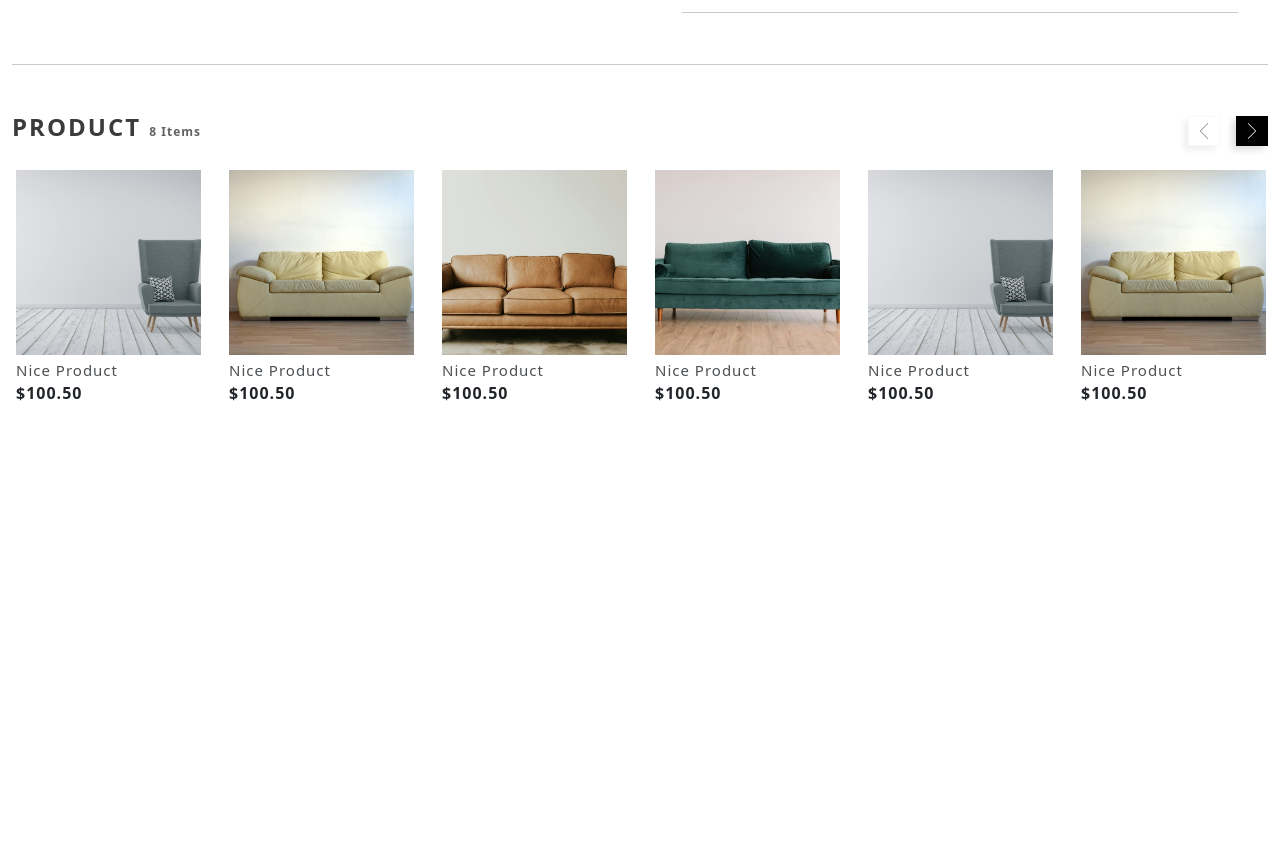
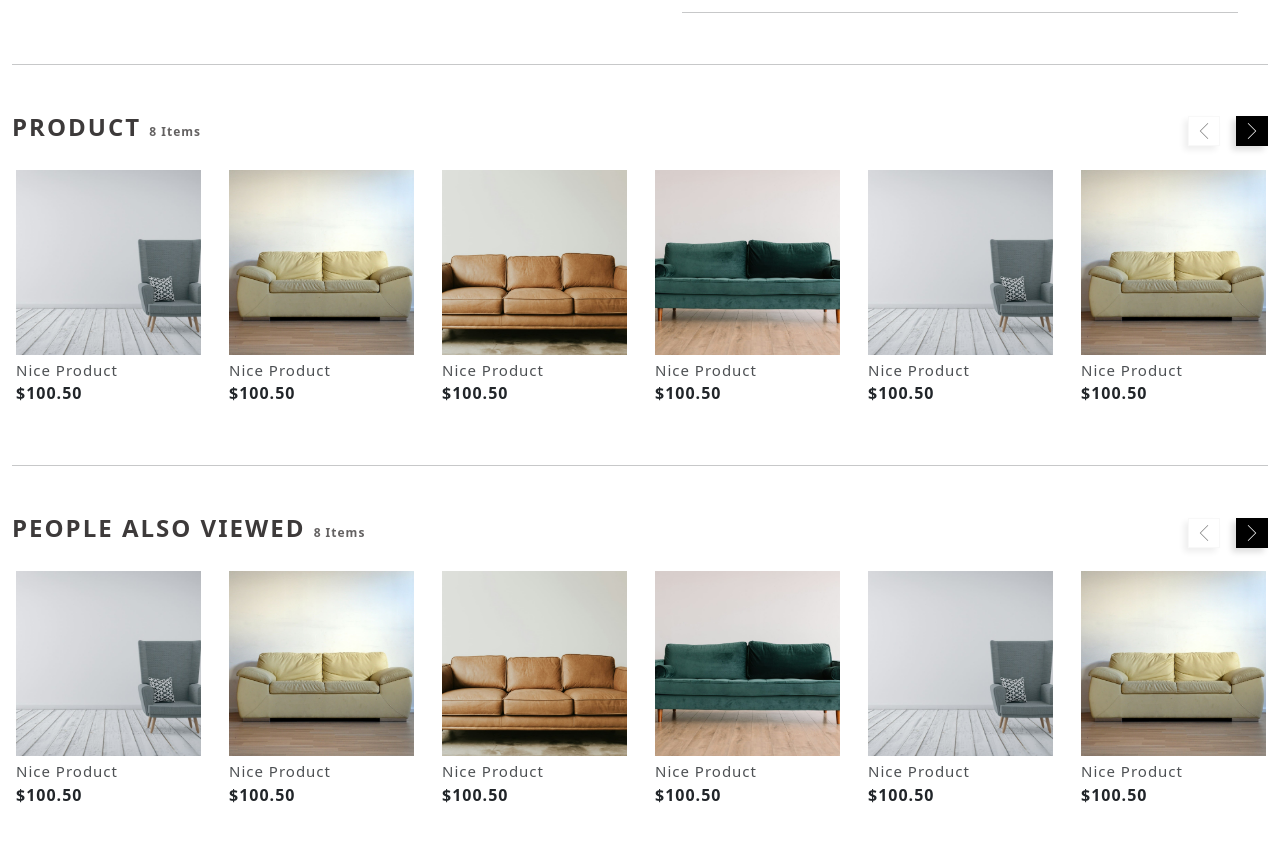
Before and after one commit to Naiem-Devs/Milano-Produktside-v2, a plain HTML site: page index.html in a window 1280 px wide. Shown: the part 793-1644 px from the top of the page. Before the commit the page ends 1242 px from the top, so only its background shows below. Drawn offline with nearby package versions, Linux system fonts and the light colour scheme; files whose address does not match are found by name.

Commit message:
more slider

```diff
--- a/assets/css/style.css
+++ b/assets/css/style.css
@@ -321,7 +321,9 @@ li {
   width: 85%;
   height: 100%;
 }
-.gallery-main .swiper-button-prev, .gallery-main .swiper-button-next {
+
+.gallery-main .swiper-button-prev,
+.gallery-main .swiper-button-next {
   position: absolute;
   /* bottom: 0; */
   right: 0;
@@ -335,11 +337,17 @@ li {
   background: no-repeat;
 }
 
-.gallery-main .swiper-button-next {bottom: 0;left: 0;}
-.gallery-main .swiper-button-prev::after, .gallery-main .swiper-button-next::after {
+.gallery-main .swiper-button-next {
+  bottom: 0;
+  left: 0;
+}
+
+.gallery-main .swiper-button-prev::after,
+.gallery-main .swiper-button-next::after {
   font-size: 12px;
   opacity: 0;
 }
+
 .gallery-main .swiper-button-prev {
   left: 0;
   top: 0;
@@ -357,6 +365,7 @@ li {
   text-shadow: 0 0 20px rgba(0, 0, 0, 0.3);
   color: #ffffff;
 }
+
 .swiper-slide-active .gallery-title {
   -webkit-animation: slide-in 0.3s ease-in both;
   animation: slide-in 0.3s ease-in both;
@@ -369,21 +378,31 @@ li {
   flex-shrink: 0;
   height: 85vh;
 }
+
 .gallery-thumbs .swiper-slide img {
   transition: 0.3s;
 }
+
 .gallery-thumbs .swiper-slide-active {
   opacity: 0.9;
 }
+
 .gallery-thumbs .swiper-slide-thumb-active {
   opacity: 1;
 }
 
-.gallery-thumbs .swiper-slide {margin-bottom: 15px;}
-.gallery-thumbs .swiper-wrapper {justify-content: flex-start;top: 65px;}
-.gallery-thumbs .swiper-slide-thumb-active img {
+.gallery-thumbs .swiper-slide {
+  margin-bottom: 15px;
 }
-.swiper-slide img{
+
+.gallery-thumbs .swiper-wrapper {
+  justify-content: flex-start;
+  top: 65px;
+}
+
+.gallery-thumbs .swiper-slide-thumb-active img {}
+
+.swiper-slide img {
   width: 100%;
   height: 100%;
   object-fit: cover;
@@ -403,6 +422,7 @@ li {
     right: -50%;
   }
 }
+
 /*============ Area End =============*/
 
 
@@ -433,7 +453,8 @@ li {
   height: 87vh;
 }
 
-.product__content.p__two,.product__content.p__three {
+.product__content.p__two,
+.product__content.p__three {
   right: -800px;
   top: 0;
   position: fixed;
@@ -556,7 +577,7 @@ span.info-link {
   cursor: pointer;
 }
 
-span.info-link:hover + .sofasat__info {
+span.info-link:hover+.sofasat__info {
   opacity: 1;
 }
 
@@ -620,17 +641,19 @@ span.info-link:hover + .sofasat__info {
   transition: all .3s;
 }
 
-.sofasat__item > a:hover {
+.sofasat__item>a:hover {
   border: 2px solid #000000;
 }
 
-i.textureBtn > img {
+i.textureBtn>img {
   height: 100%;
   object-fit: cover;
   width: 100%;
 }
 
-.border-none .sofasat__item>a {border-color: transparent;}
+.border-none .sofasat__item>a {
+  border-color: transparent;
+}
 
 .border-none .sofasat__item>a:hover {
   border-color: #000;
@@ -779,14 +802,35 @@ i.textureBtn > img {
 }
 
 
-.sofasat__info {position: absolute;left: 50%;top: 50%;max-width: 320px;z-index: 999999999;background: #fff;box-shadow: 0 0 10px #0009;transform: translate(-50%, -50%);opacity: 0;pointer-events: none;transition: all .3s;/* position: absolute; */width: 100%;/* bottom: 0; */}
+.sofasat__info {
+  position: absolute;
+  left: 50%;
+  top: 50%;
+  max-width: 320px;
+  z-index: 999999999;
+  background: #fff;
+  box-shadow: 0 0 10px #0009;
+  transform: translate(-50%, -50%);
+  opacity: 0;
+  pointer-events: none;
+  transition: all .3s;
+  /* position: absolute; */
+  width: 100%;
+  /* bottom: 0; */
+}
 
-.sofasat__info > i {
+.sofasat__info>i {
   overflow: hidden;
   height: 140px;
   display: block;
 }
-.sofasat__info__content {text-transform: capitalize;padding: 20px;font-size: 14px;letter-spacing: 0;}
+
+.sofasat__info__content {
+  text-transform: capitalize;
+  padding: 20px;
+  font-size: 14px;
+  letter-spacing: 0;
+}
 
 .sofasat__info__content ul {
   margin-bottom: 13px;
@@ -819,7 +863,11 @@ i.textureBtn > img {
 }
 
 
-.reviwe__wrp {max-width: 600px;margin: auto;padding: 20px 0;}
+.reviwe__wrp {
+  max-width: 600px;
+  margin: auto;
+  padding: 20px 0;
+}
 
 .reviwe__wrp .btn-close {
   position: absolute;
@@ -827,7 +875,12 @@ i.textureBtn > img {
   top: 10px;
   font-size: 13px;
 }
-.reviwe__blk {border-bottom: 1px solid #0005;padding-bottom: 12px;margin-bottom: 20px;}
+
+.reviwe__blk {
+  border-bottom: 1px solid #0005;
+  padding-bottom: 12px;
+  margin-bottom: 20px;
+}
 
 .reviwe__blk:last-child {
   margin: 0;
@@ -892,8 +945,9 @@ i.textureBtn > img {
 .reviwe__blk ul img {
   max-width: 10px;
 }
-.border-1 {
-}
+
+.border-1 {}
+
 .reviwe__action {
   display: flex;
   gap: 15px;
@@ -918,7 +972,13 @@ i.textureBtn > img {
 
 
 
-.product__slider__top {display: flex;align-items: center;justify-content: space-between;text-transform: capitalize;margin: 50px 0 20px;}
+.product__slider__top {
+  display: flex;
+  align-items: center;
+  justify-content: space-between;
+  text-transform: capitalize;
+  margin: 50px 0 20px;
+}
 
 .product__slider__top h4 {
   text-transform: uppercase;
@@ -930,7 +990,12 @@ i.textureBtn > img {
   opacity: .8;
   text-transform: capitalize;
 }
-.product__slider__top .arrow-wrp {display: flex;align-items: center;gap: 16px;}
+
+.product__slider__top .arrow-wrp {
+  display: flex;
+  align-items: center;
+  gap: 16px;
+}
 
 .product__slider__top .arrow-wrp div {
   width: 32px;
@@ -959,15 +1024,37 @@ i.textureBtn > img {
   width: 16px;
   cursor: pointer;
 }
-.arrow-prev {
+
+.arrow-prev {}
+
+.arrow-next,
+.arrrow-next,
+.arroow-next {
+  background: #000;
+  opacity: 1 !important;
+  border: none !important
 }
-.arrow-next,.arrrow-next {background: #000;opacity: 1 !important;border: none !important;!i;!;}
 
-.arrow-next img,.arrrow-next img {
+.arrow-next img,
+.arrrow-next img,
+.arroow-next img {
   filter: brightness(7.5) invert(1);
 }
-.product-slider .slick-list.draggable,.product-slider-btm .slick-list.draggable {left: -10px;margin-right: -20px;}
-.product__item b {font-weight: 500;display: block;opacity: .8;font-size: 15px;}
+
+.product-slider .slick-list.draggable,
+.product-slider-btm .slick-list.draggable ,
+.product-slider-two .slick-list.draggable
+{
+  left: -10px;
+  margin-right: -20px;
+}
+
+.product__item b {
+  font-weight: 500;
+  display: block;
+  opacity: .8;
+  font-size: 15px;
+}
 
 .product__item b span {
   font-weight: 300;
@@ -1013,7 +1100,8 @@ i.textureBtn > img {
   /* padding-bottom: 0; */
 }
 
-.product__item button, .product__item i a {
+.product__item button,
+.product__item i a {
   background: #9F6550;
   color: #fff;
   padding: 8px 16px;
@@ -1042,7 +1130,8 @@ i.textureBtn > img {
   background: #000;
 }
 
-.product__item:hover button,.product__item:hover i a {
+.product__item:hover button,
+.product__item:hover i a {
   opacity: 1;
   pointer-events: all;
 }
@@ -1054,12 +1143,12 @@ i.textureBtn > img {
   object-position: center;
   transition: all .3s ease;
 }
+
 /*============ Area End =============*/
 
-.p__one.show ,
-.p__two.show ,
-.p__three.show
-{
+.p__one.show,
+.p__two.show,
+.p__three.show {
   pointer-events: all;
   right: 0;
   opacity: 1;
@@ -1077,14 +1166,18 @@ i.textureBtn > img {
 .rtl-slider-flex {
   background: #fff;
 }
+
 .thumb-prev,
-.thumb-next {left: 0;}
-.thumb-prev {
+.thumb-next {
+  left: 0;
 }
+
+.thumb-prev {}
 
 .thumb-next {
   top: 0;
 }
+
 /* Necessary styles */
 .rtl-slider-flex {
   display: flex;
@@ -1094,15 +1187,18 @@ i.textureBtn > img {
   gap: 20px;
   padding-left: 20px;
 }
+
 .rtl-slider-flex .rtl-slider {
-  width: calc( 100% - 150px);
+  width: calc(100% - 150px);
 }
+
 .rtl-slider-flex .rtl-slider-nav {
   width: 130px;
   margin-top: -2px;
   flex-shrink: 0;
   height: calc(100vh - 120px);
 }
+
 .rtl-slider-flex .rtl-slider-nav .rtl-slider-slide {
   padding-top: 90%;
   margin-bottom: 15px;
@@ -1113,9 +1209,11 @@ i.textureBtn > img {
 }
 
 .rtl-slider-flex .rtl-slider-nav .rtl-slider-slide img {}
+
 .rtl-slider-flex .rtl-slider-nav .slick-slide.slick-current.slick-active .rtl-slider-slide {
   opacity: 1;
 }
+
 .rtl-slider-flex .rtl-slider-slide {
   background: #0b69b7 url("") no-repeat center/cover;
   padding-top: 109.25%;
@@ -1133,6 +1231,7 @@ i.textureBtn > img {
   object-position: center;
   width: 100%;
 }
+
 .rtl-slider-flex .thumb-prev,
 .rtl-slider-flex .thumb-next {
   position: absolute;
@@ -1148,6 +1247,7 @@ i.textureBtn > img {
   left: 39px;
   filter: brightness(0) invert(15);
 }
+
 .rtl-slider-flex .thumb-prev {
   right: 9.5%;
 }
@@ -1158,14 +1258,14 @@ i.textureBtn > img {
 
 
 
-.product-slider .slider .slick-list ,
-.product-slider-btm .slider .slick-list
-{
-  margin:0 -20px;
+.product-slider .slider .slick-list,
+.product-slider-btm .slider .slick-list,
+.product-slider-two .slider .slick-list {
+  margin: 0 -20px;
 }
 
-.product-slider-btm .slick-slide ,
-.product-slider .slick-slide
-{
+.product-slider-two .slick-slide,
+.product-slider-btm .slick-slide,
+.product-slider .slick-slide {
   margin: 0 14px;
 }
--- a/index.html
+++ b/index.html
@@ -709,6 +709,73 @@
                             </div>
                         </div>
                     </div>
+                    <div class="col-12">
+                        <div class=""><hr class="mb-5"></div>
+                    </div>
+                    <div class="col-lg-12">
+                        <div class=" pb-4">
+
+                            <div class="product__slider__top mt-0">
+                                <h4>people also viewed <span>8 items</span></h4>
+                                <div class="arrow-wrp">
+                                    <div class="arroow-prev"><img src="assets/img/left-chevron.png" alt=""></div>
+                                    <div class="arroow-next"><img src="assets/img/right-chevron.png" alt=""></div>
+                                </div>
+                            </div>
+                            <div class=" product-slider-two">
+                                <div class="product__item">
+                                    <i><img src="assets/img/sofa-1.jpg" alt=""> <a href="">add to cart</a></i>
+                                    <b>Nice Product</b>
+                                    <span>$100.50</span>
+                                </div>
+                                <div class="product__item">
+                                    <i><img src="assets/img/sofa-2.jpg" alt=""><a href="">add to cart</a></i>
+                                    <b>Nice Product</b>
+                                    <span>$100.50</span>
+                                </div>
+                                <div class="product__item">
+                                    <i><img src="assets/img/sofa-3.jpg" alt=""><a href="">add to cart</a></i>
+                                    <b>Nice Product</b>
+                                    <span>$100.50</span>
+                                </div>
+                                <div class="product__item">
+                                    <i><img src="assets/img/sofa-4.jpg" alt=""><a href="">add to cart</a></i>
+                                    <b>Nice Product</b>
+                                    <span>$100.50</span>
+                                </div>
+                                <div class="product__item">
+                                    <i><img src="assets/img/sofa-1.jpg" alt=""><a href="">add to cart</a></i>
+                                    <b>Nice Product</b>
+                                    <span>$100.50</span>
+                                </div>
+                                <div class="product__item">
+                                    <i><img src="assets/img/sofa-2.jpg" alt=""><a href="">add to cart</a></i>
+                                    <b>Nice Product</b>
+                                    <span>$100.50</span>
+                                </div>
+                                <div class="product__item">
+                                    <i><img src="assets/img/sofa-3.jpg" alt=""><a href="">add to cart</a></i>
+                                    <b>Nice Product</b>
+                                    <span>$100.50</span>
+                                </div>
+                                <div class="product__item">
+                                    <i><img src="assets/img/sofa-4.jpg" alt=""><a href="">add to cart</a></i>
+                                    <b>Nice Product</b>
+                                    <span>$100.50</span>
+                                </div>
+                                <div class="product__item">
+                                    <i><img src="assets/img/sofa-1.jpg" alt=""><a href="">add to cart</a></i>
+                                    <b>Nice Product</b>
+                                    <span>$100.50</span>
+                                </div>
+                                <div class="product__item">
+                                    <i><img src="assets/img/sofa-3.jpg" alt=""><a href="">add to cart</a></i>
+                                    <b>Nice Product</b>
+                                    <span>$100.50</span>
+                                </div>
+                            </div>
+                        </div>
+                    </div>
                 </div>
             </div>
         </section>
@@ -1014,6 +1081,55 @@ $('.product-slider-btm').slick({
         ]
 });
 
+$('.product-slider-two').slick({
+  infinite: true,
+  slidesToShow: 7,
+  slidesToScroll: 1,
+
+  prevArrow: ".arroow-prev",
+  nextArrow: ".arroow-next",
+
+  responsive: [
+
+            {
+            breakpoint: 1450,
+            settings: {
+                slidesToShow: 6,
+            }
+          },
+            {
+            breakpoint: 1200,
+            settings: {
+                slidesToShow:5,
+            }
+          },
+            {
+            breakpoint: 992,
+            settings: {
+                slidesToShow: 4,
+            }
+          },
+            {
+            breakpoint: 768,
+            settings: {
+                slidesToShow: 3,
+            }
+          },
+            {
+            breakpoint: 550,
+            settings: {
+                slidesToShow: 2,
+            }
+          },
+            {
+            breakpoint: 380,
+            settings: {
+                slidesToShow: 1,
+            }
+          }
+        ]
+});
+
 </script>
 </body>
 
```
Lines whose indentation alone changed are shown as unchanged.
